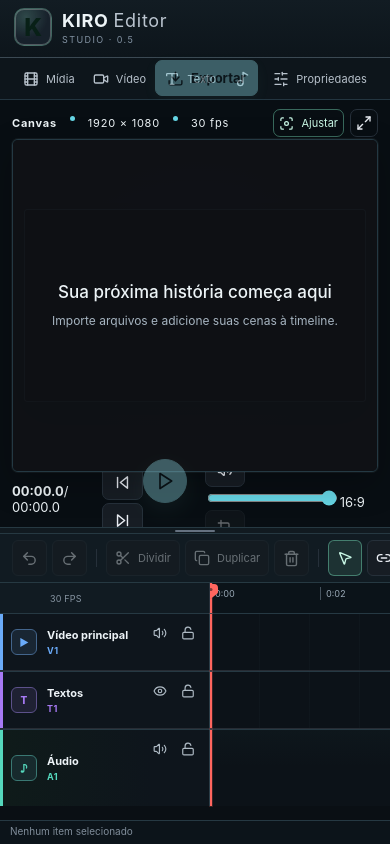
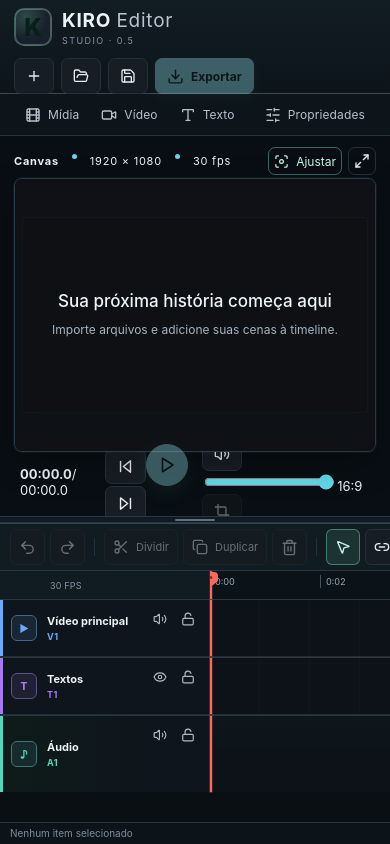
Before and after one commit to kiroaventureiro/kiro-editor, a React (Vite) app: page / in a window 390 px wide. Built offline with nearby package versions, Linux system fonts and the light colour scheme.

Commit message:
Rework editor into reference-inspired workbench

```diff
--- a/src/styles/studio-refinements.css
+++ b/src/styles/studio-refinements.css
@@ -1098,45 +1098,70 @@ body {
 }
 
 
-/* Main editor usability pass — clearer type and balanced workspace proportions. */
+
+/* Reference-inspired editorial workbench: visible preview + production panels. */
 :root {
-  --editor-type: 12px;
+  --accent: #63d7e6;
+  --muted: #a0b0ba;
+  --text: #eaf3f7;
+}
+
+html,
+body,
+#root {
+  height: 100%;
+}
+
+body {
+  font-size: 13px;
+  background: #091117;
+}
+
+button,
+.button,
+input,
+select,
+textarea {
+  font-size: 12px;
 }
 
 .app-shell {
-  grid-template-rows: 58px 42px minmax(250px, 1fr) 7px var(--timeline-height);
+  height: 100dvh;
+  min-height: 0;
+  grid-template-rows: 58px 44px minmax(0, 1fr) 8px clamp(220px, 34dvh, 340px);
+  gap: 0;
+  background: #0a1117;
 }
 
-.workspace {
-  grid-template-columns: minmax(220px, min(var(--library-width), 264px)) 5px minmax(320px, 1fr) minmax(244px, 276px);
+.topbar {
+  padding-inline: clamp(14px, 1.6vw, 26px);
+  gap: clamp(12px, 2vw, 30px);
 }
 
-.panel,
-.inspector {
-  padding: 15px 14px;
+.brand {
+  min-width: 190px;
 }
 
-.panel h2,
-.inspector h2 {
-  font-size: 17px;
-  line-height: 1.25;
-}
-
-.eyebrow {
-  font-size: 10px;
-  letter-spacing: .12em;
+.brand strong {
+  font-size: 19px;
 }
 
 .workspace-tools {
-  gap: 12px;
+  justify-content: flex-start;
+  gap: 8px;
   padding-inline: 14px;
+  overflow: hidden;
 }
 
 .workspace-tools > div {
+  flex: 1;
   min-width: 0;
   overflow-x: auto;
-  scrollbar-width: thin;
-  scrollbar-color: #314a55 transparent;
+  scrollbar-width: none;
+}
+
+.workspace-tools > div::-webkit-scrollbar {
+  display: none;
 }
 
 .workspace-tools button,
@@ -1146,9 +1171,53 @@ body {
   font-size: 12px;
 }
 
+.workspace {
+  grid-template-columns: minmax(228px, clamp(228px, 19vw, 320px)) 5px minmax(360px, 1fr) minmax(250px, clamp(250px, 21vw, 340px));
+  min-height: 0;
+  background: #091117;
+}
+
+.panel,
+.inspector {
+  padding: 16px clamp(13px, 1.2vw, 20px);
+}
+
+.panel h2,
+.inspector h2 {
+  font-size: 17px;
+  margin-bottom: 12px;
+}
+
+.eyebrow {
+  font-size: 10px;
+}
+
+.import-dropzone {
+  min-height: 104px;
+}
+
+.import-dropzone strong {
+  font-size: 13px;
+}
+
+.import-dropzone span,
+.asset-copy small,
+.panel-tip {
+  font-size: 11px;
+}
+
+.asset-list-grid .asset-thumbnail {
+  height: clamp(76px, 7vw, 110px);
+}
+
+.asset-list-grid .asset-copy strong {
+  font-size: 11px;
+}
+
 .preview-wrap {
-  padding: 7px 12px 5px;
-  grid-template-rows: 32px minmax(0, 1fr) 50px;
+  padding: 8px 14px;
+  grid-template-rows: 34px minmax(0, 1fr) 56px;
+  min-height: 0;
 }
 
 .preview-heading {
@@ -1156,35 +1225,54 @@ body {
 }
 
 .preview-stage {
-  padding: 10px;
-  border-radius: 6px;
+  min-height: 0;
+  padding: clamp(8px, 1.2vw, 18px);
+  border: 1px solid #263b45;
+  border-radius: 8px;
+  background:
+    radial-gradient(ellipse at center, rgba(34, 83, 98, .22), transparent 65%),
+    #070d12;
+}
+
+.canvas-shell {
+  max-width: 100%;
+  max-height: 100%;
 }
 
 .canvas-shell[data-aspect="16:9"] {
-  width: min(100%, calc((100dvh - var(--timeline-height) - 150px) * 16 / 9));
+  width: min(100%, calc((100dvh - var(--timeline-height) - 180px) * 16 / 9));
   height: auto;
   max-height: 100%;
   aspect-ratio: 16 / 9;
 }
 
 .canvas-shell[data-aspect="9:16"] {
+  height: min(100%, 640px);
+}
+
+.canvas-shell[data-aspect="4:5"] {
+  height: min(100%, 600px);
+}
+
+.canvas-shell[data-aspect="1:1"] {
   height: min(100%, 560px);
 }
 
-.canvas-shell[data-aspect="4:5"] {
-  height: min(100%, 540px);
+.transport {
+  min-height: 50px;
+  justify-content: space-between;
+  gap: 10px;
+  padding: 4px 6px 0;
 }
 
-.canvas-shell[data-aspect="1:1"] {
-  height: min(100%, 510px);
-}
-
-.transport {
-  gap: 12px;
+.transport .play {
+  width: 42px;
+  height: 42px;
 }
 
 .inspector {
   width: auto;
+  overflow: auto;
 }
 
 .inspector-tabs button {
@@ -1201,30 +1289,51 @@ body {
 .inspector input,
 .inspector select,
 .inspector textarea {
-  min-height: 34px;
+  min-height: 36px;
   font-size: 12px;
+}
+
+.timeline-shell {
+  height: 100%;
+  border-top: 1px solid #304650;
+  background: #0d161d;
 }
 
 .timeline-toolbar {
   min-height: 42px;
-  padding-inline: 12px;
+  padding: 5px 10px;
+  gap: 8px;
 }
 
 .timeline-toolbar button {
-  min-height: 32px;
+  min-height: 31px;
   font-size: 11px;
 }
 
-.ruler-tick {
-  font-size: 10px;
+.ruler-row {
+  height: 28px;
 }
 
 .track-row {
-  height: 76px;
+  height: 68px;
+}
+
+.track-name {
+  padding: 7px 9px;
 }
 
 .track-name > strong {
   font-size: 11px;
+}
+
+.track-name button {
+  min-height: 22px;
+}
+
+.clip {
+  height: 56px;
+  top: 6px;
+  padding: 5px 8px;
 }
 
 .clip strong,
@@ -1232,69 +1341,101 @@ body {
   font-size: 11px;
 }
 
+.timeline-footer {
+  min-height: 22px;
+  padding-inline: 10px;
+}
+
+@media (min-width: 1500px) {
+  .app-shell {
+    grid-template-rows: 62px 46px minmax(0, 1fr) 8px clamp(240px, 32dvh, 360px);
+  }
+
+  .workspace {
+    grid-template-columns: minmax(270px, 20vw) 5px minmax(480px, 1fr) minmax(290px, 22vw);
+  }
+}
+
 @media (max-width: 1180px) and (min-width: 851px) {
+  .app-shell {
+    grid-template-rows: 54px 40px minmax(0, 1fr) 7px clamp(208px, 35dvh, 290px);
+  }
+
   .workspace {
-    grid-template-columns: minmax(206px, min(var(--library-width), 224px)) 5px minmax(300px, 1fr) 236px;
+    grid-template-columns: minmax(210px, 24vw) 4px minmax(300px, 1fr) minmax(224px, 25vw);
   }
 
   .panel,
   .inspector {
-    padding-inline: 11px;
+    padding-inline: 10px;
   }
 
-  .canvas-shell[data-aspect="16:9"] {
-    width: min(100%, calc((100dvh - var(--timeline-height) - 145px) * 16 / 9));
+  .asset-list-grid {
+    grid-template-columns: 1fr;
+  }
+
+  .preview-wrap {
+    padding-inline: 8px;
   }
 }
 
 @media (max-height: 720px) and (min-width: 851px) {
   .app-shell {
-    grid-template-rows: 52px 38px minmax(220px, 1fr) 7px var(--timeline-height);
+    grid-template-rows: 48px 38px minmax(0, 1fr) 6px clamp(190px, 34dvh, 250px);
+  }
+
+  .topbar {
+    padding-block: 4px;
   }
 
   .workspace-tools button,
   .workspace-tools .button {
-    min-height: 30px;
+    min-height: 29px;
   }
 
   .preview-wrap {
-    grid-template-rows: 26px minmax(0, 1fr) 42px;
+    grid-template-rows: 27px minmax(0, 1fr) 45px;
     padding-block: 3px;
   }
 
   .preview-stage {
-    padding: 5px;
+    padding: 4px;
   }
 
   .canvas-shell[data-aspect="16:9"] {
-    width: min(100%, calc((100dvh - var(--timeline-height) - 126px) * 16 / 9));
-    height: auto;
+    width: min(100%, calc((100dvh - var(--timeline-height) - 142px) * 16 / 9));
   }
 
   .track-row {
-    height: 68px;
+    height: 60px;
+  }
+
+  .clip {
+    height: 50px;
   }
 }
 
 @media (max-width: 850px) {
-  .workspace-tools > div {
-    overflow-x: auto;
+  .app-shell {
+    grid-template-rows: 94px 42px minmax(180px, 1fr) 7px minmax(220px, 38dvh);
   }
 
-  .workspace-tools button,
-  .workspace-tools .button {
-    min-height: 34px;
-    padding-inline: 8px;
-    font-size: 11px;
+  .workspace-tools {
+    overflow: hidden;
+  }
+
+  .workspace {
+    display: block;
+    position: relative;
   }
 
   .canvas-shell[data-aspect="16:9"] {
-    width: min(100%, calc((100dvh - var(--timeline-height) - 190px) * 16 / 9));
+    width: min(100%, calc((100dvh - var(--timeline-height) - 195px) * 16 / 9));
     height: auto;
   }
 
-  .track-name {
-    padding-inline: 6px;
+  .timeline-toolbar {
+    overflow-x: auto;
   }
 }
 
```
